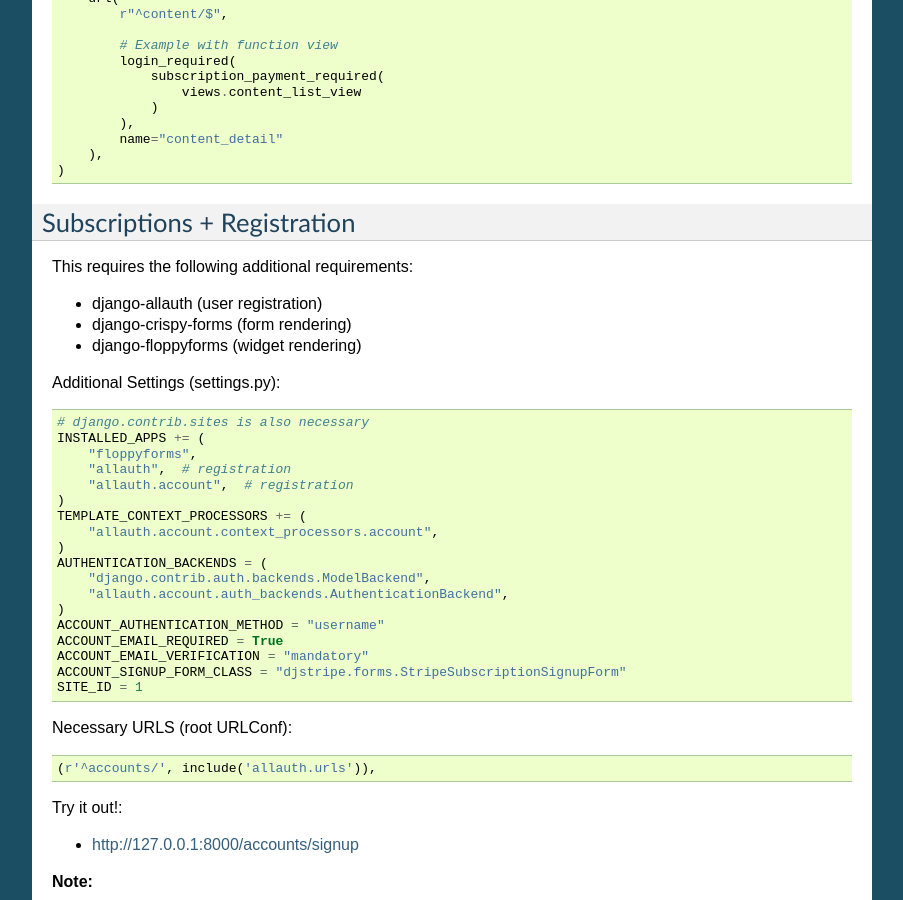
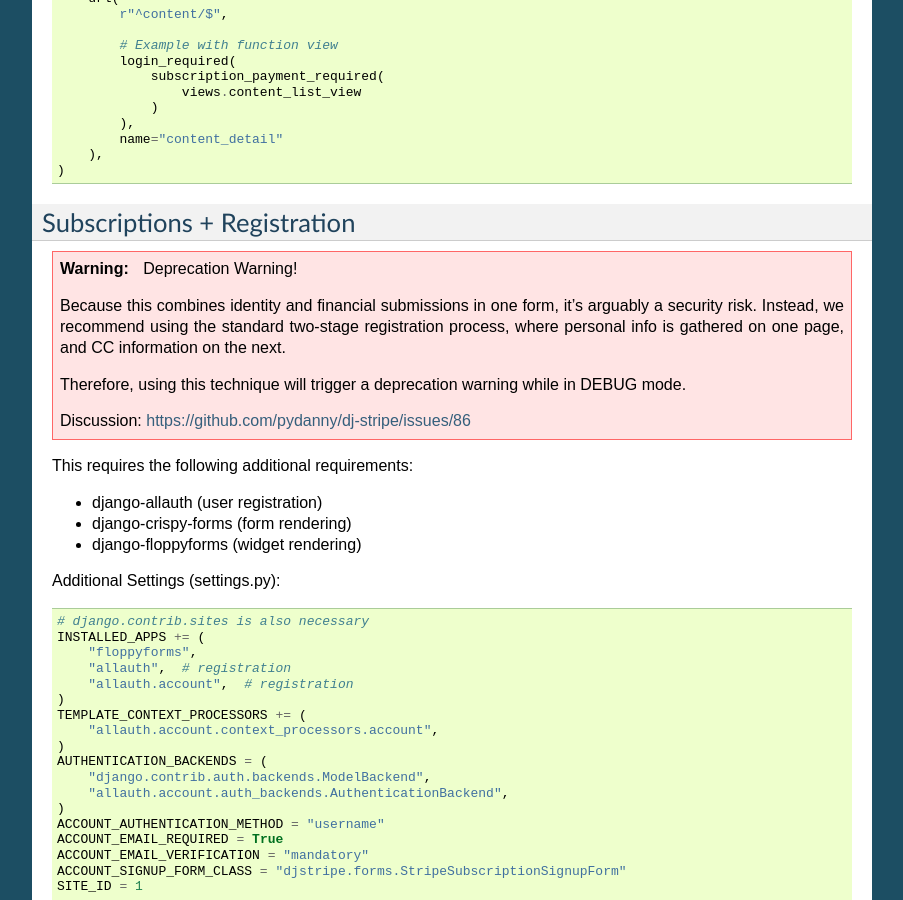
Before and after one commit to dj-stripe/dj-stripe, a Sphinx documentation site: the page built from docs/usage.rst, in a window 1280 px wide and 900 px high, scrolled down 3155 px. Shown: the whole window, without its empty margins (198-1101 px from the left). Built offline with Sphinx 7.4.7, drawn with Linux system fonts in a browser that asks for light colours.

Commit message:
Add deprecation warning in code and docs per #86

```diff
--- a/HISTORY.rst
+++ b/HISTORY.rst
@@ -6,6 +6,7 @@
 0.3.6 (2014-05-??)
 ----------------------
 
+* Placed `StripeSubscriptionSignupForm` into deprecation mode. It will probably be removed  in the 0.4 release.
 * Enable proration when customer upgrades plan, and pass proration policy for upgrades in settings. (Thanks Yasmine Charif)
 * Pass proration policy and cancellation at period end in settings. (Thanks Yasmine Charif)
 * Fix correct plan selection on subscription in subscribe_form template. (Thanks Yasmine Charif)
--- a/docs/usage.rst
+++ b/docs/usage.rst
@@ -190,6 +190,19 @@
 Subscriptions + Registration
 =============================
 
+.. warning:: Deprecation Warning!
+
+    Because this combines identity and financial submissions in one form, it's
+    arguably a security risk. Instead, we recommend using the standard two-stage
+    registration process, where personal info is gathered on one page, and CC
+    information on the next.
+
+    Therefore, using this technique will trigger a deprecation warning while in
+    DEBUG mode.
+
+    Discussion: https://github.com/pydanny/dj-stripe/issues/86
+
+
 This requires the following additional requirements:
 
 * django-allauth (user registration)
```
Also changed, not shown: 1 other file.
